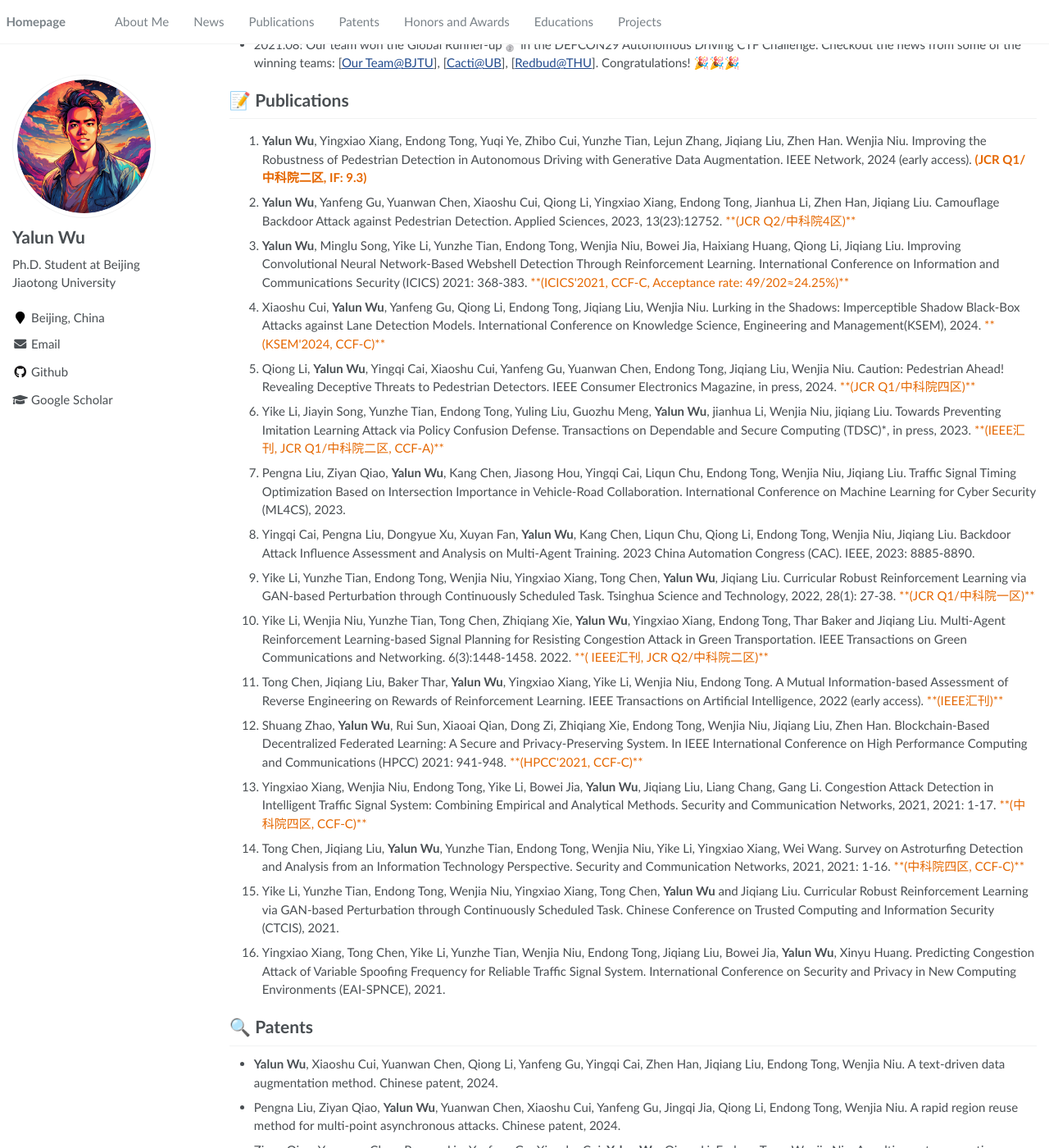
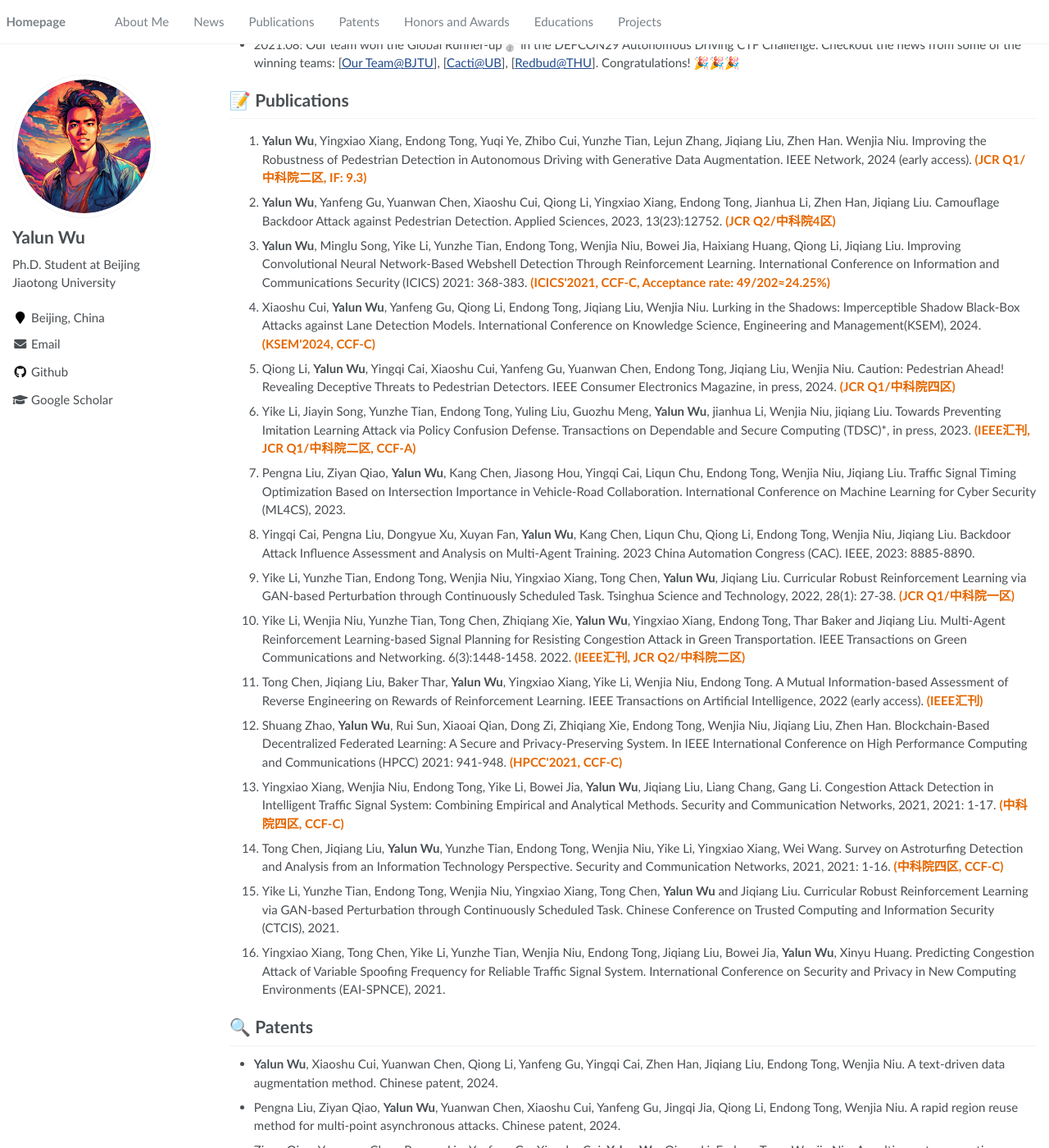
Before and after one commit to Allenpandas/Allenpandas.github.io, a Jekyll site: the page built from _pages/about.md, in a window 1280 px wide and 1400 px high, scrolled down 799 px. Shown: the whole window at 82% size. Built offline with Jekyll 4.4.1, drawn with Linux system fonts in a browser that asks for light colours.

Commit message:
update <b> tags

```diff
--- a/_pages/about.md
+++ b/_pages/about.md
@@ -50,19 +50,19 @@ Currently, my research has centered on:
 # 📝 Publications
 
 1. **Yalun Wu**, Yingxiao Xiang, Endong Tong, Yuqi Ye, Zhibo Cui, Yunzhe Tian, Lejun Zhang, Jiqiang Liu, Zhen Han. Wenjia Niu. Improving the Robustness of Pedestrian Detection in Autonomous Driving with Generative Data Augmentation. IEEE Network, 2024 (early access). <font color="#E56701"><b>(JCR Q1/中科院二区, IF: 9.3)</b></font>
-2. **Yalun Wu**, Yanfeng Gu, Yuanwan Chen, Xiaoshu Cui, Qiong Li, Yingxiao Xiang, Endong Tong, Jianhua Li, Zhen Han, Jiqiang Liu. Camouflage Backdoor Attack against Pedestrian Detection. Applied Sciences, 2023, 13(23):12752.  <font color="#E56701">**(JCR Q2/中科院4区)**</font>
-3. **Yalun Wu**, Minglu Song, Yike Li, Yunzhe Tian, Endong Tong, Wenjia Niu, Bowei Jia, Haixiang Huang, Qiong Li, Jiqiang Liu. Improving Convolutional Neural Network-Based Webshell Detection Through Reinforcement Learning. International Conference on Information and Communications Security (ICICS)  2021: 368-383. <font color="#E56701">**(ICICS'2021, CCF-C, Acceptance rate: 49/202≈24.25%)**</font>
-4. Xiaoshu Cui, **Yalun Wu**, Yanfeng Gu, Qiong Li, Endong Tong, Jiqiang Liu, Wenjia Niu. Lurking in the Shadows: Imperceptible Shadow Black-Box Attacks against Lane Detection Models. International Conference on Knowledge Science, Engineering and Management(KSEM), 2024. <font color="#E56701">**(KSEM'2024, CCF-C)**</font>
-5. Qiong Li, **Yalun Wu**, Yingqi Cai, Xiaoshu Cui, Yanfeng Gu, Yuanwan Chen, Endong Tong, Jiqiang Liu, Wenjia Niu. Caution: Pedestrian Ahead! Revealing Deceptive Threats to Pedestrian Detectors.  IEEE Consumer Electronics Magazine, in press, 2024. <font color="#E56701">**(JCR Q1/中科院四区)**</font>
-6. Yike Li, Jiayin Song, Yunzhe Tian, Endong Tong, Yuling Liu, Guozhu Meng, **Yalun Wu**, jianhua Li, Wenjia Niu, jiqiang Liu. Towards Preventing Imitation Learning Attack via Policy Confusion Defense. Transactions on Dependable and Secure Computing (TDSC)*, in press, 2023. <font color="#E56701">**(IEEE汇刊, JCR Q1/中科院二区, CCF-A)**</font>
+2. **Yalun Wu**, Yanfeng Gu, Yuanwan Chen, Xiaoshu Cui, Qiong Li, Yingxiao Xiang, Endong Tong, Jianhua Li, Zhen Han, Jiqiang Liu. Camouflage Backdoor Attack against Pedestrian Detection. Applied Sciences, 2023, 13(23):12752.  <font color="#E56701"><b>(JCR Q2/中科院4区)</b></font>
+3. **Yalun Wu**, Minglu Song, Yike Li, Yunzhe Tian, Endong Tong, Wenjia Niu, Bowei Jia, Haixiang Huang, Qiong Li, Jiqiang Liu. Improving Convolutional Neural Network-Based Webshell Detection Through Reinforcement Learning. International Conference on Information and Communications Security (ICICS)  2021: 368-383. <font color="#E56701"><b>(ICICS'2021, CCF-C, Acceptance rate: 49/202≈24.25%)</b></font>
+4. Xiaoshu Cui, **Yalun Wu**, Yanfeng Gu, Qiong Li, Endong Tong, Jiqiang Liu, Wenjia Niu. Lurking in the Shadows: Imperceptible Shadow Black-Box Attacks against Lane Detection Models. International Conference on Knowledge Science, Engineering and Management(KSEM), 2024. <font color="#E56701"><b>(KSEM'2024, CCF-C)</b></font>
+5. Qiong Li, **Yalun Wu**, Yingqi Cai, Xiaoshu Cui, Yanfeng Gu, Yuanwan Chen, Endong Tong, Jiqiang Liu, Wenjia Niu. Caution: Pedestrian Ahead! Revealing Deceptive Threats to Pedestrian Detectors.  IEEE Consumer Electronics Magazine, in press, 2024. <font color="#E56701"><b>(JCR Q1/中科院四区)</b></font>
+6. Yike Li, Jiayin Song, Yunzhe Tian, Endong Tong, Yuling Liu, Guozhu Meng, **Yalun Wu**, jianhua Li, Wenjia Niu, jiqiang Liu. Towards Preventing Imitation Learning Attack via Policy Confusion Defense. Transactions on Dependable and Secure Computing (TDSC)*, in press, 2023. <font color="#E56701"><b>(IEEE汇刊, JCR Q1/中科院二区, CCF-A)</b></font>
 7. Pengna Liu, Ziyan Qiao, **Yalun Wu**, Kang Chen, Jiasong Hou, Yingqi Cai, Liqun Chu, Endong Tong, Wenjia Niu, Jiqiang Liu. Traffic Signal Timing Optimization Based on Intersection Importance in Vehicle-Road Collaboration. International Conference on Machine Learning for Cyber Security (ML4CS), 2023.
 8. Yingqi Cai, Pengna Liu, Dongyue Xu, Xuyan Fan, **Yalun Wu**, Kang Chen, Liqun Chu, Qiong Li, Endong Tong, Wenjia Niu, Jiqiang Liu. Backdoor Attack Influence Assessment and Analysis on Multi-Agent Training. 2023 China Automation Congress (CAC). IEEE, 2023: 8885-8890.
-9. Yike Li, Yunzhe Tian, Endong Tong, Wenjia Niu, Yingxiao Xiang, Tong Chen, **Yalun Wu**, Jiqiang Liu. Curricular Robust Reinforcement Learning via GAN-based Perturbation through Continuously Scheduled Task. Tsinghua Science and Technology, 2022, 28(1): 27-38.  <font color="#E56701">**(JCR Q1/中科院一区)**</font>
-10. Yike Li, Wenjia Niu, Yunzhe Tian, Tong Chen, Zhiqiang Xie, **Yalun Wu**, Yingxiao Xiang, Endong Tong, Thar Baker and Jiqiang Liu. Multi-Agent Reinforcement Learning-based Signal Planning for Resisting Congestion Attack in Green Transportation. IEEE Transactions on Green Communications and Networking. 6(3):1448-1458. 2022.  <font color="#E56701">**( IEEE汇刊, JCR Q2/中科院二区)**</font>
-11. Tong Chen, Jiqiang Liu, Baker Thar, **Yalun Wu**, Yingxiao Xiang, Yike Li, Wenjia Niu, Endong Tong. A Mutual Information-based Assessment of Reverse Engineering on Rewards of Reinforcement Learning. IEEE Transactions on Artificial Intelligence, 2022 (early access).  <font color="#E56701">**(IEEE汇刊)**</font>
-12. Shuang Zhao, **Yalun Wu**, Rui Sun, Xiaoai Qian, Dong Zi, Zhiqiang Xie, Endong Tong, Wenjia Niu, Jiqiang Liu, Zhen Han. Blockchain-Based Decentralized Federated Learning: A Secure and Privacy-Preserving System. In IEEE International Conference on High Performance Computing and Communications (HPCC) 2021: 941-948. <font color="#E56701">**(HPCC'2021, CCF-C)**</font>
-13. Yingxiao Xiang, Wenjia Niu, Endong Tong, Yike Li, Bowei Jia, **Yalun Wu**, Jiqiang Liu, Liang Chang, Gang Li. Congestion Attack Detection in Intelligent Traffic Signal System: Combining Empirical and Analytical Methods. Security and Communication Networks, 2021, 2021: 1-17. <font color="#E56701">**(中科院四区, CCF-C)**</font>
-14. Tong Chen, Jiqiang Liu, **Yalun Wu**, Yunzhe Tian, Endong Tong, Wenjia Niu, Yike Li, Yingxiao Xiang, Wei Wang. Survey on Astroturfing Detection and Analysis from an Information Technology Perspective. Security and Communication Networks, 2021, 2021: 1-16. <font color="#E56701">**(中科院四区, CCF-C)**</font>
+9. Yike Li, Yunzhe Tian, Endong Tong, Wenjia Niu, Yingxiao Xiang, Tong Chen, **Yalun Wu**, Jiqiang Liu. Curricular Robust Reinforcement Learning via GAN-based Perturbation through Continuously Scheduled Task. Tsinghua Science and Technology, 2022, 28(1): 27-38.  <font color="#E56701"><b>(JCR Q1/中科院一区)</b></font>
+10. Yike Li, Wenjia Niu, Yunzhe Tian, Tong Chen, Zhiqiang Xie, **Yalun Wu**, Yingxiao Xiang, Endong Tong, Thar Baker and Jiqiang Liu. Multi-Agent Reinforcement Learning-based Signal Planning for Resisting Congestion Attack in Green Transportation. IEEE Transactions on Green Communications and Networking. 6(3):1448-1458. 2022.  <font color="#E56701"><b>(IEEE汇刊, JCR Q2/中科院二区)</b></font>
+11. Tong Chen, Jiqiang Liu, Baker Thar, **Yalun Wu**, Yingxiao Xiang, Yike Li, Wenjia Niu, Endong Tong. A Mutual Information-based Assessment of Reverse Engineering on Rewards of Reinforcement Learning. IEEE Transactions on Artificial Intelligence, 2022 (early access).  <font color="#E56701"><b>(IEEE汇刊)</b></font>
+12. Shuang Zhao, **Yalun Wu**, Rui Sun, Xiaoai Qian, Dong Zi, Zhiqiang Xie, Endong Tong, Wenjia Niu, Jiqiang Liu, Zhen Han. Blockchain-Based Decentralized Federated Learning: A Secure and Privacy-Preserving System. In IEEE International Conference on High Performance Computing and Communications (HPCC) 2021: 941-948. <font color="#E56701"><b>(HPCC'2021, CCF-C)</b></font>
+13. Yingxiao Xiang, Wenjia Niu, Endong Tong, Yike Li, Bowei Jia, **Yalun Wu**, Jiqiang Liu, Liang Chang, Gang Li. Congestion Attack Detection in Intelligent Traffic Signal System: Combining Empirical and Analytical Methods. Security and Communication Networks, 2021, 2021: 1-17. <font color="#E56701"><b>(中科院四区, CCF-C)</b></font>
+14. Tong Chen, Jiqiang Liu, **Yalun Wu**, Yunzhe Tian, Endong Tong, Wenjia Niu, Yike Li, Yingxiao Xiang, Wei Wang. Survey on Astroturfing Detection and Analysis from an Information Technology Perspective. Security and Communication Networks, 2021, 2021: 1-16. <font color="#E56701"><b>(中科院四区, CCF-C)</b></font>
 15. Yike Li, Yunzhe Tian, Endong Tong, Wenjia Niu, Yingxiao Xiang, Tong Chen, **Yalun Wu** and Jiqiang Liu. Curricular Robust Reinforcement Learning via GAN-based Perturbation through Continuously Scheduled Task. Chinese Conference on Trusted Computing and Information Security (CTCIS), 2021.
 16. Yingxiao Xiang, Tong Chen, Yike Li, Yunzhe Tian, Wenjia Niu, Endong Tong, Jiqiang Liu, Bowei Jia, **Yalun Wu**, Xinyu Huang. Predicting Congestion Attack of Variable Spoofing Frequency for Reliable Traffic Signal System. International Conference on Security and Privacy in New Computing Environments (EAI-SPNCE), 2021.
 
```
